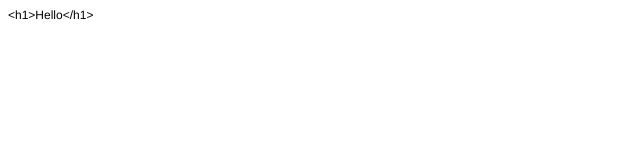
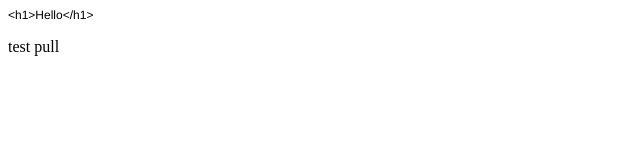
Before and after one commit to st-duongnguyen2/Test_1, a plain HTML site: page index.html in a window 1280 px wide. Shown: the full height of the page, 0-640 px from the left. Drawn offline with Linux system fonts and the light colour scheme.

Commit message:
Update index.html

```diff
--- a/index.html
+++ b/index.html
@@ -12,5 +12,6 @@
 </head>
 <body>
 <p class="p1">&lt;h1&gt;Hello&lt;/h1&gt;</p>
+  <p>test pull</p>
 </body>
 </html>
```
